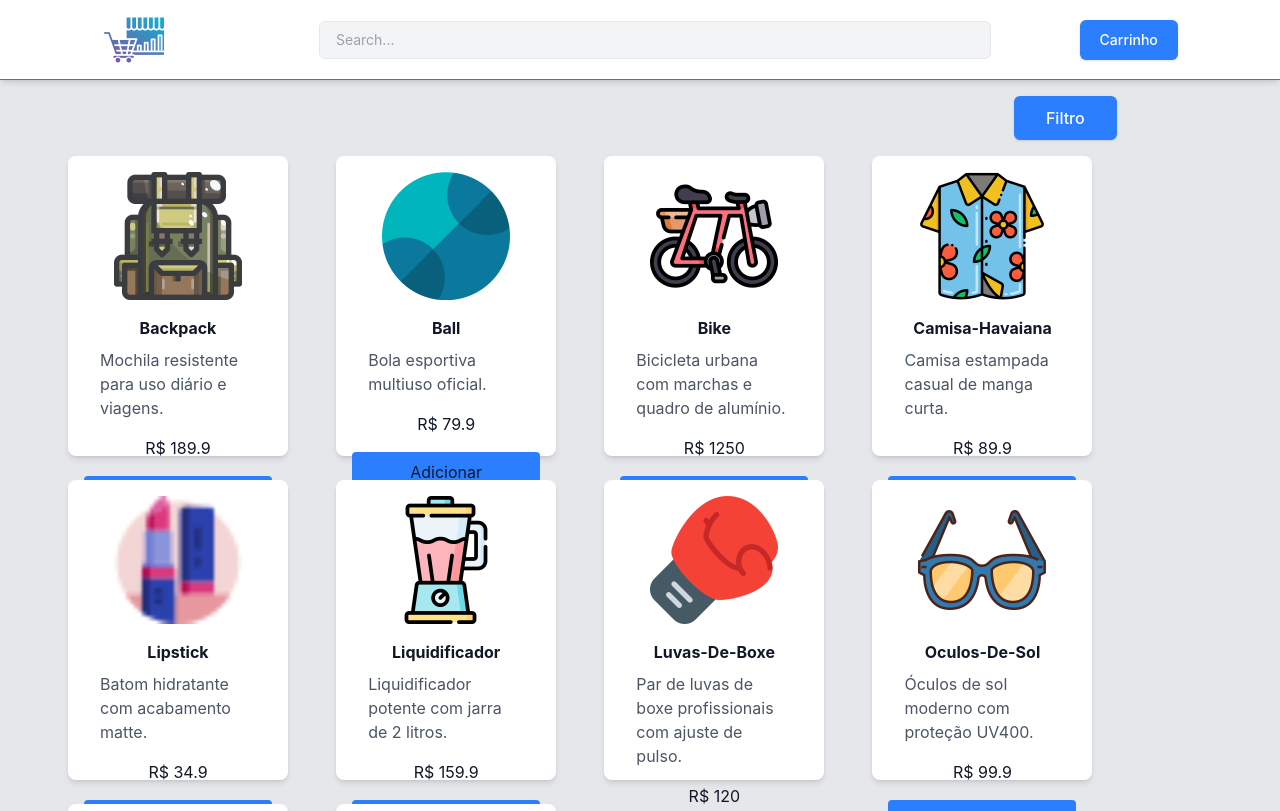
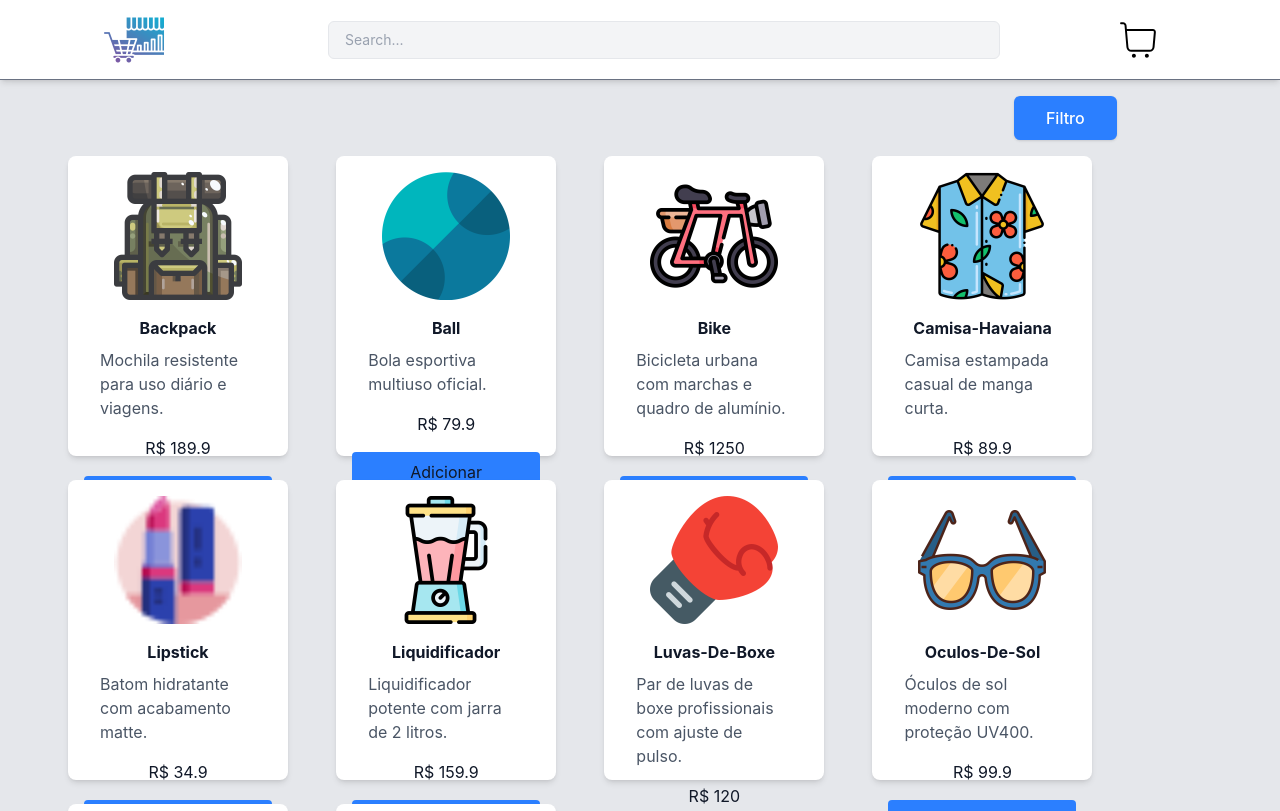
Before and after one commit to ALI84CC/shoppingMarketTic, a React (Vite) app: page / in a window 1280 px wide. Shown: the top 811 px of the page. Built offline with nearby package versions, Linux system fonts and the light colour scheme; data requests are answered from the project's data file.

Commit message:
feat: add Layout and ShoppingCart components; integrate react-icons for cart icon in Header; update App routing structure

```diff
--- a/package.json
+++ b/package.json
@@ -21,6 +21,7 @@
     "prettier-plugin-tailwindcss": "^0.8.1",
     "react": "^19.2.8",
     "react-dom": "^19.2.8",
+    "react-icons": "^5.7.0",
     "react-node": "^1.0.2",
     "react-router-dom": "^7.18.2",
     "tailwind-merge": "^3.6.0",
--- a/src/App.tsx
+++ b/src/App.tsx
@@ -1,17 +1,16 @@
 import { createBrowserRouter, RouterProvider } from 'react-router-dom';
-import Header from './app/components/Header';
 import Home from './app/view/Home';
+import Layout from './app/components/Layout';
+import ShoppingCart from './app/view/ShoppingCart';
 
 function App() {
   const route = createBrowserRouter([
     {
-      path: '/',
-      element: (
-        <div className="min-h-screen w-full bg-gray-200 pb-10 text-gray-900 antialiased">
-          <Header />
-          <Home />
-        </div>
-      ),
+      element: <Layout />,
+      children: [
+        { path: '/', element: <Home /> },
+        { path: '/shopping-cart', element: <ShoppingCart /> },
+      ],
     },
   ]);
 
--- a/src/app/components/Header.tsx
+++ b/src/app/components/Header.tsx
@@ -1,15 +1,9 @@
 import Input from './Input';
 import { useQuery } from '@tanstack/react-query';
 import ProductService from '../services/product.service';
+import { CiShoppingCart } from 'react-icons/ci';
 import type { ProductProps } from '../interfaces/Product';
-import {
-  useMemo,
-  useState,
-  useEffect,
-  type ChangeEvent,
-  useRef,
-  type RefObject,
-} from 'react';
+import { useMemo, useState, useEffect, type ChangeEvent, useRef } from 'react';
 import { debounce } from 'lodash';
 import List from './List';
 import Container from './Container';
@@ -21,7 +15,7 @@ const Header = () => {
   // Estado que realmente vai disparar a busca no TanStack Query
   const [searchTerm, setSearchTerm] = useState('');
   const [isOpen, setIsOpen] = useState(false);
-  const refDropDown = useRef<HTMLUListElement | null>(null);
+  const refDropDown = useRef<HTMLUListElement>(null!);
 
   const { data: productByName, isLoading } = useQuery<ProductProps[], Error>({
     queryKey: ['query-products-by-name', searchTerm],
@@ -106,10 +100,16 @@ const Header = () => {
               </span>
             )}
           </div>
+
+          {/*    className="cursor-pointer rounded-md bg-blue-500 px-5 py-2.5 text-sm font-medium text-white shadow-sm transition-colors hover:bg-blue-600" */}
+
           <div className="shrink-0">
-            <button className="cursor-pointer rounded-md bg-blue-500 px-5 py-2.5 text-sm font-medium text-white shadow-sm transition-colors hover:bg-blue-600">
-              Carrinho
-            </button>
+            <a
+              href="/shopping-cart"
+              className="flex items-center justify-center"
+            >
+              <CiShoppingCart className="h-12 w-20" />
+            </a>
           </div>
         </div>
       </Container>
--- /dev/null
+++ b/src/app/components/Layout.tsx
@@ -0,0 +1,18 @@
+import { Suspense } from 'react';
+import Header from './Header';
+import { Outlet } from 'react-router-dom';
+
+const Layout = () => {
+  return (
+    <>
+      <Header />
+      <main className=" flex min-h-screen w-full flex-col items-center justify-center bg-gray-200 text-gray-900 antialiased">
+        <Suspense fallback={'loading...'}>
+          <Outlet></Outlet>
+        </Suspense>
+      </main>
+    </>
+  );
+};
+
+export default Layout;
--- /dev/null
+++ b/src/app/view/ShoppingCart.tsx
@@ -0,0 +1,9 @@
+const ShoppingCart = () => {
+  return (
+    <div className="fixed right-4 align-middle">
+      <span className="font-bold">Página do carrinho</span>
+    </div>
+  );
+};
+
+export default ShoppingCart;
```
Also changed, not shown: 1 other file (tests, documents, lock files or other folders).
